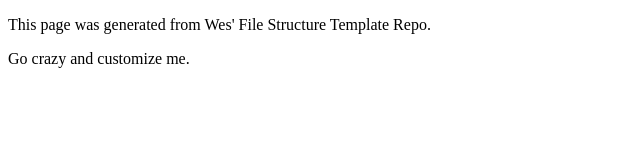
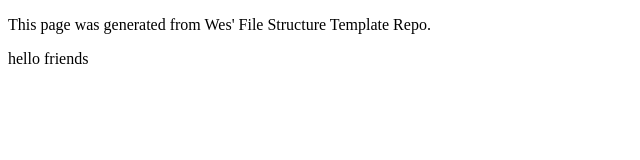
Before and after one commit to lreeves22/CST251, a plain HTML site: page index.html in a window 1280 px wide. Shown: the full height of the page, 0-640 px from the left. Drawn offline with Linux system fonts and the light colour scheme.

Commit message:
typed hello friends
typed hello friends in the paragraph section

```diff
--- a/index.html
+++ b/index.html
@@ -8,7 +8,7 @@
 	<main>
 		<p>This page was generated from Wes' File Structure Template Repo.</p>
 
-		<p>Go crazy and customize me.</p>
+		<p> hello friends </p>
 	</main>
 
 
```
